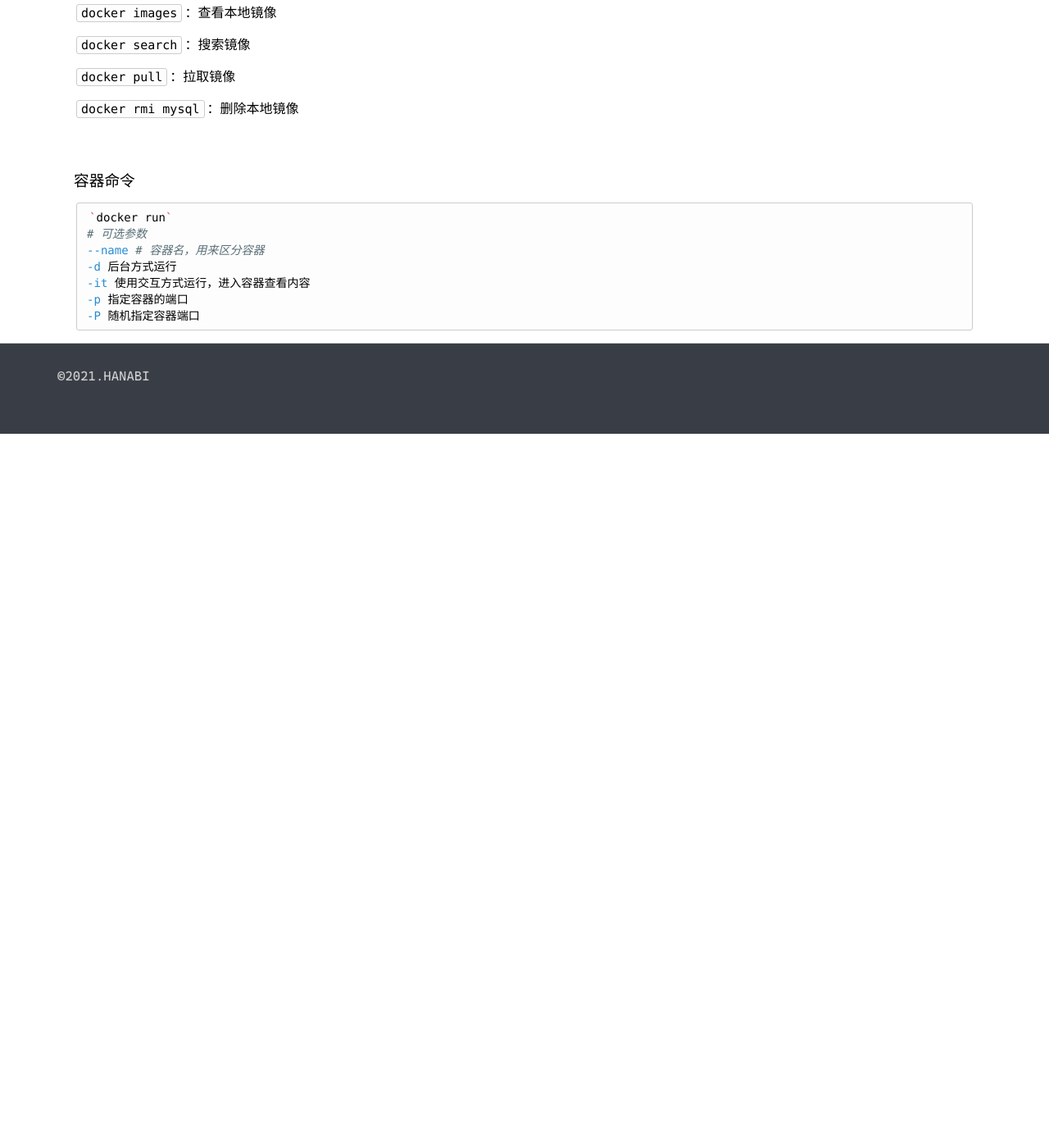
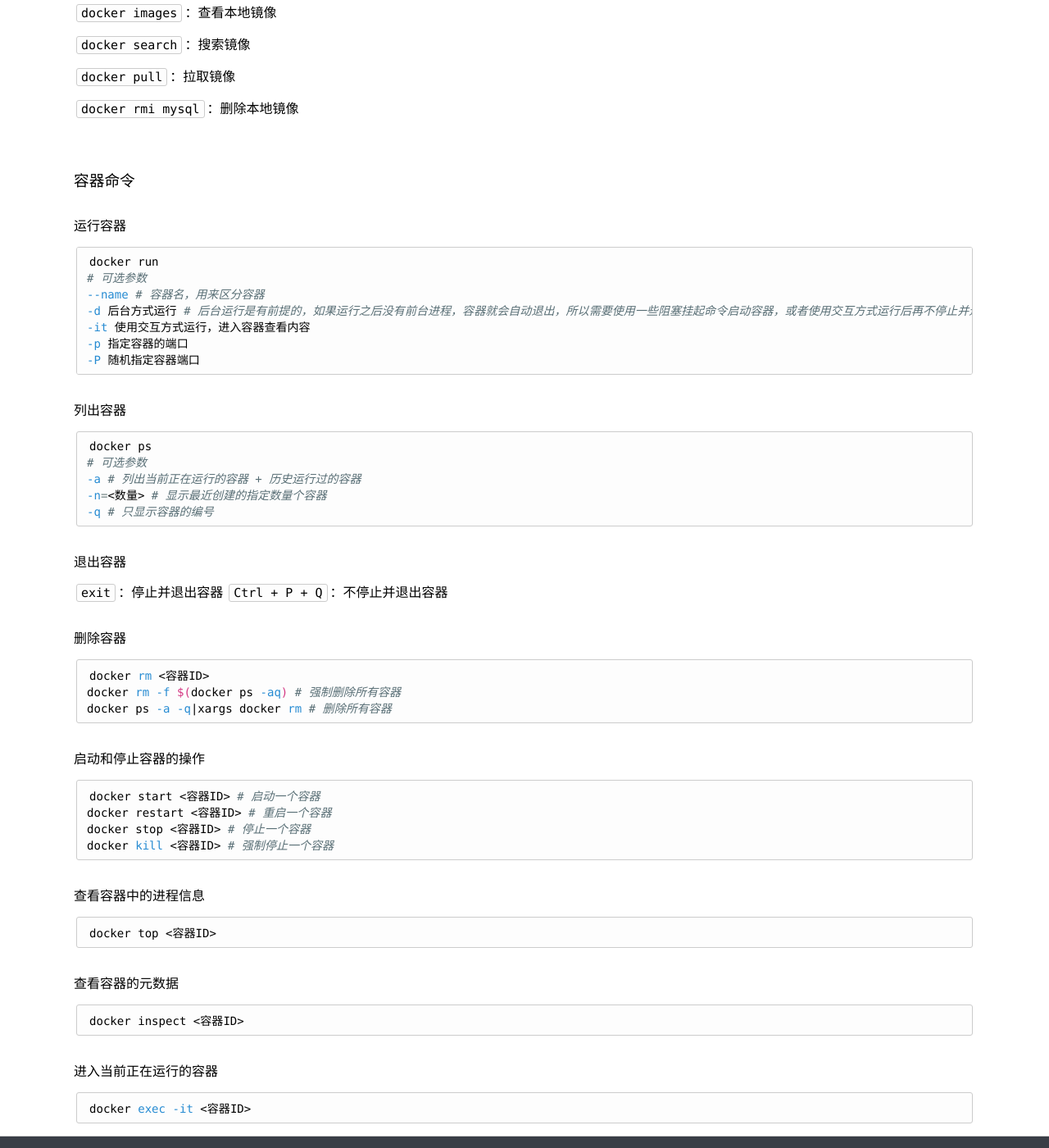
Before and after one commit to KamenRiderKuuga/kamenriderkuuga.github.io, a Jekyll site: the page built from _posts/2021-06-26-Docker-1.md, in a window 1280 px wide and 1400 px high, scrolled down 1616 px. Shown: the whole window at 82% size. Built offline with Jekyll 4.4.1, drawn with Linux system fonts in a browser that asks for light colours; before the commit the page ends 2145 px from its top, so only the background shows below that.

Commit message:
doc: note about docker

````diff
--- a/_posts/2021-06-26-Docker-1.md
+++ b/_posts/2021-06-26-Docker-1.md
@@ -73,12 +73,61 @@ docker <command> --help # 帮助命令
 
 ### 容器命令
 
+#### 运行容器
 ```bash
-`docker run`
+docker run
 # 可选参数
 --name # 容器名，用来区分容器
--d 后台方式运行
+-d 后台方式运行 # 后台运行是有前提的，如果运行之后没有前台进程，容器就会自动退出，所以需要使用一些阻塞挂起命令启动容器，或者使用交互方式运行后再不停止并退出容器
 -it 使用交互方式运行，进入容器查看内容
 -p 指定容器的端口
 -P 随机指定容器端口
 ```
+
+#### 列出容器
+```bash
+docker ps
+# 可选参数
+-a # 列出当前正在运行的容器 + 历史运行过的容器
+-n=<数量> # 显示最近创建的指定数量个容器
+-q # 只显示容器的编号
+```
+
+#### 退出容器
+`exit`：停止并退出容器
+`Ctrl + P + Q`：不停止并退出容器
+
+#### 删除容器
+
+```bash
+docker rm <容器ID>
+docker rm -f $(docker ps -aq) # 强制删除所有容器
+docker ps -a -q|xargs docker rm # 删除所有容器
+```
+
+#### 启动和停止容器的操作
+
+```bash
+docker start <容器ID> # 启动一个容器
+docker restart <容器ID> # 重启一个容器
+docker stop <容器ID> # 停止一个容器
+docker kill <容器ID> # 强制停止一个容器
+```
+
+#### 查看容器中的进程信息
+
+```bash
+docker top <容器ID>
+```
+
+#### 查看容器的元数据
+
+```bash
+docker inspect <容器ID>
+```
+
+#### 进入当前正在运行的容器
+
+```bash
+docker exec -it <容器ID>
+```
````
